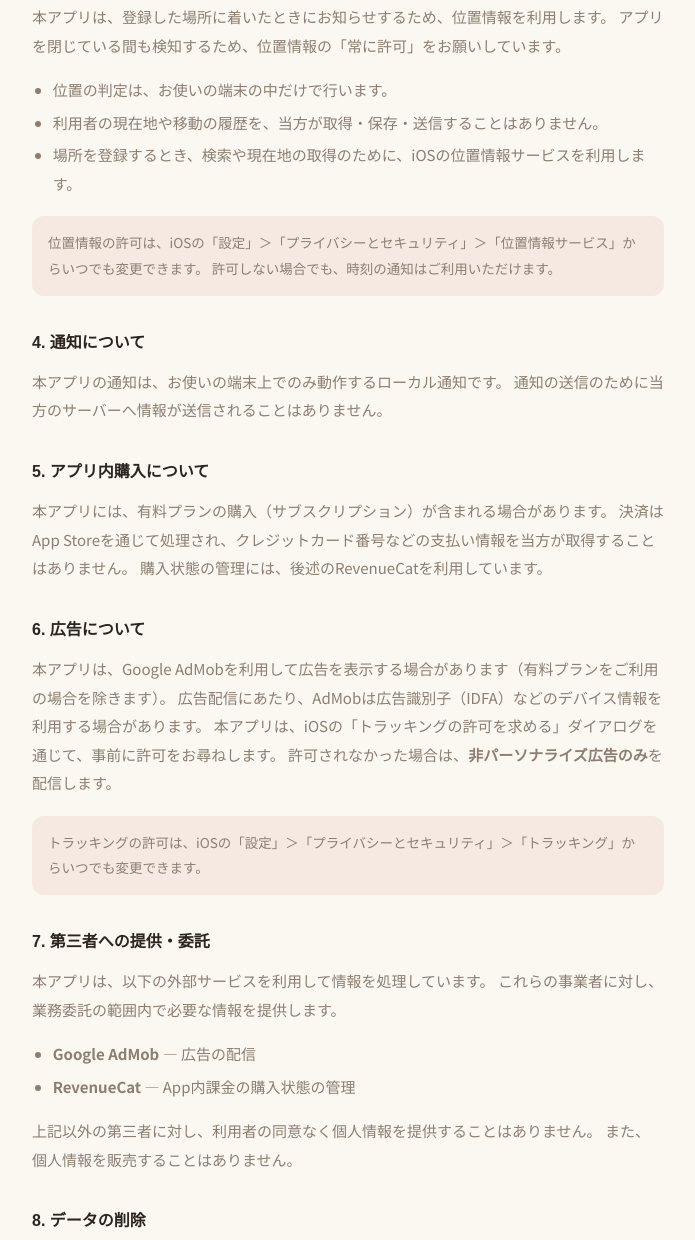
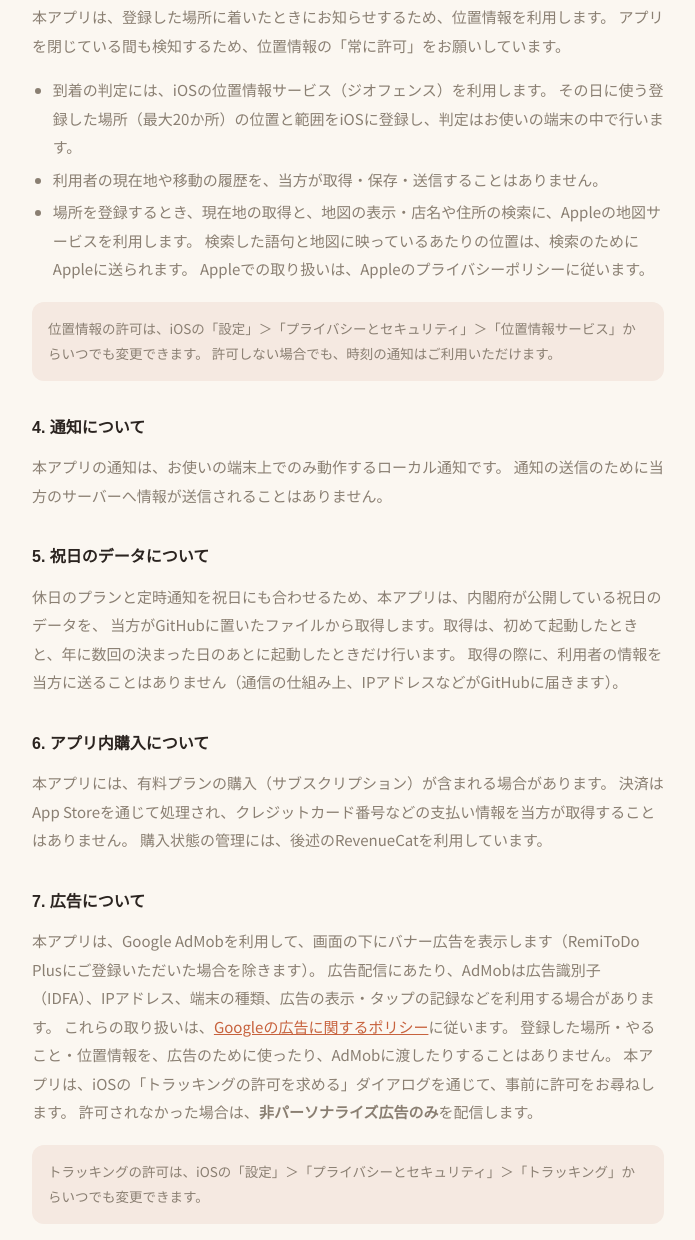
Before and after one commit to yusuke-nakajima/legal, a plain HTML site: page RemiToDo/privacy.html in a window 1280 px wide. Shown: the part 931-2171 px from the top of the page, without its empty margins (292-987 px from the left). Drawn offline with Linux system fonts and the light colour scheme; a web font is replaced by a local one.

Commit message:
RemiToDo のプライバシーポリシーに位置情報・広告・祝日のデータを追記
Co-Authored-By: Claude Opus 5.5 <noreply@anthropic.com>

```diff
--- a/RemiToDo/privacy.html
+++ b/RemiToDo/privacy.html
@@ -16,7 +16,7 @@
 
   <section>
     <h2>プライバシーポリシー</h2>
-    <p class="updated">制定日：2026年10月12日</p>
+    <p class="updated">制定日：2026年10月12日　改定日：2026年10月15日</p>
 
     <p>
       Yusuke Nakajima（以下「当方」といいます）は、RemiToDo（以下「本アプリ」といいます）における
@@ -43,9 +43,16 @@
       アプリを閉じている間も検知するため、位置情報の「常に許可」をお願いしています。
     </p>
     <ul>
-      <li>位置の判定は、お使いの端末の中だけで行います。</li>
+      <li>
+        到着の判定には、iOSの位置情報サービス（ジオフェンス）を利用します。
+        その日に使う登録した場所（最大20か所）の位置と範囲をiOSに登録し、判定はお使いの端末の中で行います。
+      </li>
       <li>利用者の現在地や移動の履歴を、当方が取得・保存・送信することはありません。</li>
-      <li>場所を登録するとき、検索や現在地の取得のために、iOSの位置情報サービスを利用します。</li>
+      <li>
+        場所を登録するとき、現在地の取得と、地図の表示・店名や住所の検索に、Appleの地図サービスを利用します。
+        検索した語句と地図に映っているあたりの位置は、検索のためにAppleに送られます。
+        Appleでの取り扱いは、Appleのプライバシーポリシーに従います。
+      </li>
     </ul>
     <div class="note">
       位置情報の許可は、iOSの「設定」＞「プライバシーとセキュリティ」＞「位置情報サービス」からいつでも変更できます。
@@ -58,17 +65,26 @@
       通知の送信のために当方のサーバーへ情報が送信されることはありません。
     </p>
 
-    <h3>5. アプリ内購入について</h3>
+    <h3>5. 祝日のデータについて</h3>
+    <p>
+      休日のプランと定時通知を祝日にも合わせるため、本アプリは、内閣府が公開している祝日のデータを、
+      当方がGitHubに置いたファイルから取得します。取得は、初めて起動したときと、年に数回の決まった日のあとに起動したときだけ行います。
+      取得の際に、利用者の情報を当方に送ることはありません（通信の仕組み上、IPアドレスなどがGitHubに届きます）。
+    </p>
+
+    <h3>6. アプリ内購入について</h3>
     <p>
       本アプリには、有料プランの購入（サブスクリプション）が含まれる場合があります。
       決済はApp Storeを通じて処理され、クレジットカード番号などの支払い情報を当方が取得することはありません。
       購入状態の管理には、後述のRevenueCatを利用しています。
     </p>
 
-    <h3>6. 広告について</h3>
+    <h3>7. 広告について</h3>
     <p>
-      本アプリは、Google AdMobを利用して広告を表示する場合があります（有料プランをご利用の場合を除きます）。
-      広告配信にあたり、AdMobは広告識別子（IDFA）などのデバイス情報を利用する場合があります。
+      本アプリは、Google AdMobを利用して、画面の下にバナー広告を表示します（RemiToDo Plusにご登録いただいた場合を除きます）。
+      広告配信にあたり、AdMobは広告識別子（IDFA）、IPアドレス、端末の種類、広告の表示・タップの記録などを利用する場合があります。
+      これらの取り扱いは、<a href="https://policies.google.com/technologies/ads?hl=ja">Googleの広告に関するポリシー</a>に従います。
+      登録した場所・やること・位置情報を、広告のために使ったり、AdMobに渡したりすることはありません。
       本アプリは、iOSの「トラッキングの許可を求める」ダイアログを通じて、事前に許可をお尋ねします。
       許可されなかった場合は、<strong>非パーソナライズ広告のみ</strong>を配信します。
     </p>
@@ -76,7 +92,7 @@
       トラッキングの許可は、iOSの「設定」＞「プライバシーとセキュリティ」＞「トラッキング」からいつでも変更できます。
     </div>
 
-    <h3>7. 第三者への提供・委託</h3>
+    <h3>8. 第三者への提供・委託</h3>
     <p>
       本アプリは、以下の外部サービスを利用して情報を処理しています。
       これらの事業者に対し、業務委託の範囲内で必要な情報を提供します。
@@ -84,28 +100,30 @@
     <ul>
       <li><strong>Google AdMob</strong> — 広告の配信</li>
       <li><strong>RevenueCat</strong> — App内課金の購入状態の管理</li>
+      <li><strong>Apple</strong> — 地図の表示・場所の検索（MapKit）</li>
+      <li><strong>GitHub</strong> — 祝日のデータの配布</li>
     </ul>
     <p>
       上記以外の第三者に対し、利用者の同意なく個人情報を提供することはありません。
       また、個人情報を販売することはありません。
     </p>
 
-    <h3>8. データの削除</h3>
+    <h3>9. データの削除</h3>
     <p>
       端末内のデータは、アプリを削除すると消去されます。
       当方のサーバーには利用者のデータがないため、別途の削除手続きは必要ありません。
     </p>
 
-    <h3>9. 未成年の利用について</h3>
+    <h3>10. 未成年の利用について</h3>
     <p>本アプリは13歳未満の方の利用を想定していません。</p>
 
-    <h3>10. 本ポリシーの変更</h3>
+    <h3>11. 本ポリシーの変更</h3>
     <p>
       本ポリシーの内容は、法令等を踏まえて変更されることがあります。
       変更後のプライバシーポリシーは、本ページに掲載した時点から効力を生じるものとします。
     </p>
 
-    <h3>11. お問い合わせ</h3>
+    <h3>12. お問い合わせ</h3>
     <p>
       本ポリシーに関するお問い合わせは、
       <a href="support.html">お問い合わせページ</a>をご確認ください。
```
